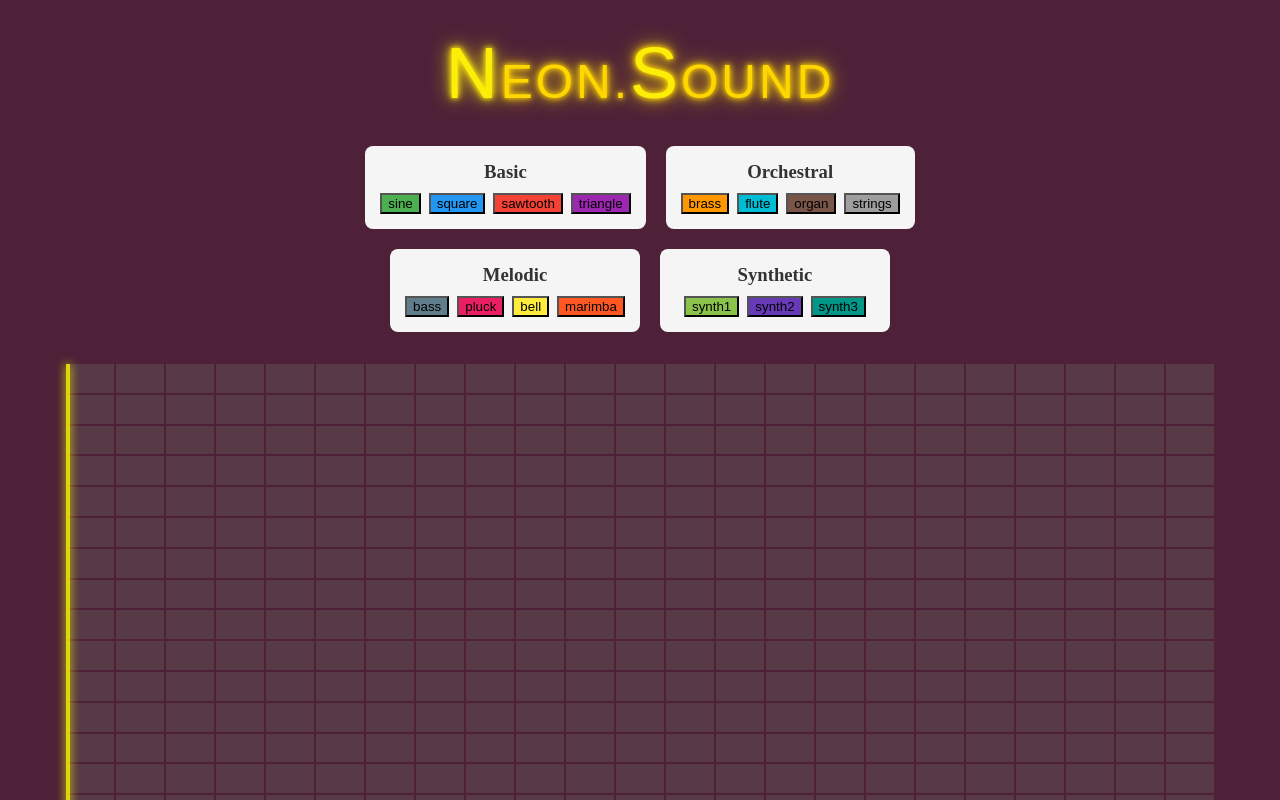
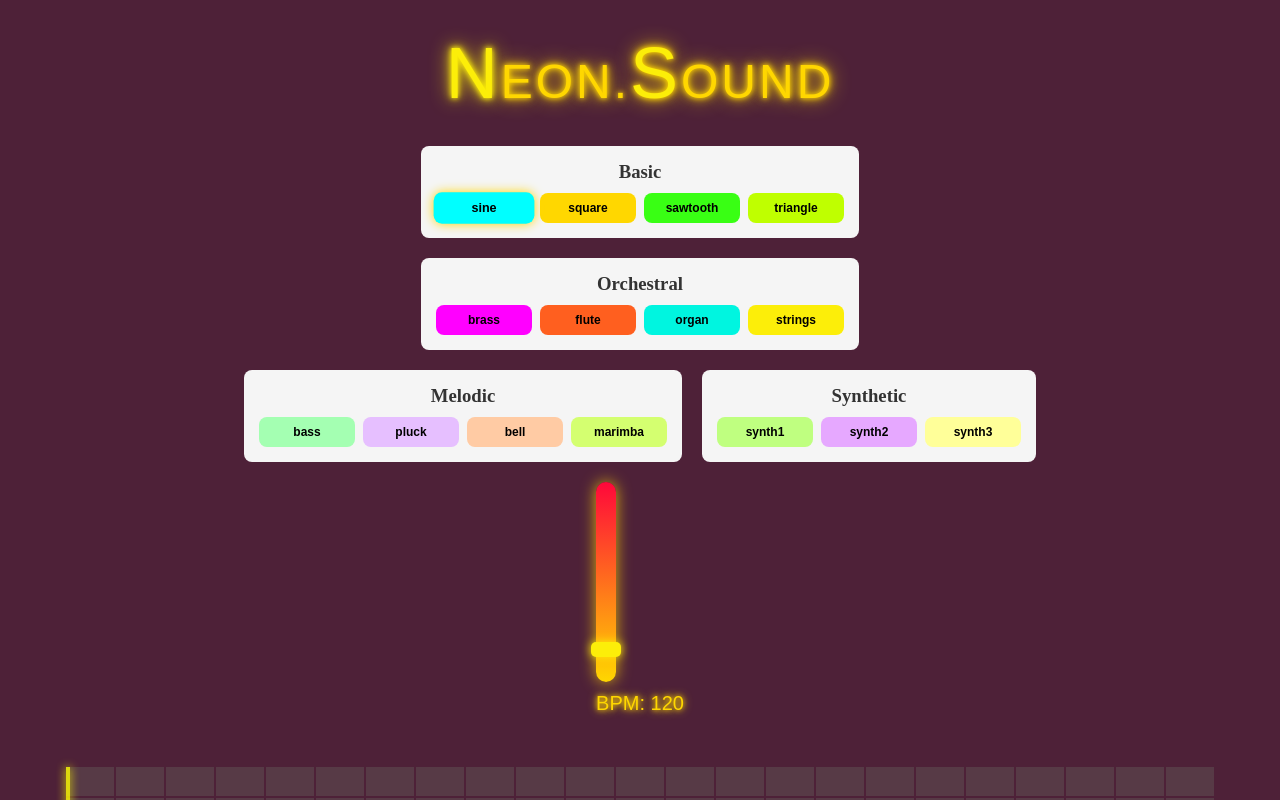
Before and after one commit to officialMattTuson/Sound-Map, an Angular app: page / in a window 1280 px wide. Shown: the top 800 px of the page. Built offline with nearby package versions, Linux system fonts and the light colour scheme.

Commit message:
add tempo component to control speed of playback

```diff
--- a/src/components/sound-grid/sound-grid.component.html
+++ b/src/components/sound-grid/sound-grid.component.html
@@ -10,6 +10,7 @@
           <div class="instrument-buttons">
             @for (instrument of category.instruments; track instrument) {
               <button
+                class="btn"
                 [class.active]="currentInstrument === instrument"
                 [style.backgroundColor]="instrumentColors[instrument]"
                 (click)="selectInstrument(instrument)">
@@ -20,7 +21,7 @@
         </div>
       }
     </div>
-
+    <app-tempo-lever (tempoChange)="setTempo($event)"></app-tempo-lever>
   </div>
   <div class="grid">
     <div class="playback-line" [style.left]="getPlaybackLinePosition()"></div>
--- a/src/components/sound-grid/sound-grid.component.scss
+++ b/src/components/sound-grid/sound-grid.component.scss
@@ -88,11 +88,12 @@
   position: absolute;
   top: 0;
   bottom: 0;
-  width: 4px; /* Thickness of the line */
-  background-color: rgba(255, 255, 0, 0.8); /* Neon Yellow */
+  width: 4px;
+  background-color: rgba(255, 255, 0, 0.8);
   box-shadow: 0 0 10px rgba(255, 255, 0, 1);
-  transition: left 0.25s linear; /* Moves smoothly with playback */
+  transition: left var(--step-interval, 250ms) linear;
 }
+
 
 .row {
   display: flex;
@@ -103,17 +104,12 @@
   width: 3rem;
   height: 1.8rem;
   background-color: #573a46;
-  // border: 1px solid #7985a7;
   cursor: pointer;
   transition: all 0.2s ease;
 }
 
 .cell:hover {
   background: #e29fd4;
-}
-
-.cell.active {
-  background: #4caf50;
 }
 
 .btn {
@@ -125,6 +121,11 @@
   transition: all 0.2s ease;
   font-weight: 600;
   font-size: 0.75rem;
+
+  &.active {
+    box-shadow: 0 0 10px #ffd700;
+    transform: scale(1.05);
+  }
 }
 
 .button-group {
--- a/src/components/sound-grid/sound-grid.component.ts
+++ b/src/components/sound-grid/sound-grid.component.ts
@@ -1,5 +1,7 @@
-import { ChangeDetectorRef, Component, OnInit } from '@angular/core';
+import { Component, OnInit } from '@angular/core';
 import { AudioService, InstrumentType } from '../../services/audio.service';
+import { instrumentColors } from '../../core/instrument-colors';
+import { TempoLeverComponent } from '../tempo-lever/tempo-lever.component';
 
 interface Cell {
   active: boolean;
@@ -8,7 +10,7 @@ interface Cell {
 
 @Component({
   selector: 'app-sound-grid',
-  imports: [],
+  imports: [TempoLeverComponent],
   templateUrl: './sound-grid.component.html',
   styleUrl: './sound-grid.component.scss',
 })
@@ -18,6 +20,7 @@ export class SoundGridComponent implements OnInit {
   baseFrequencies: number[] = [
     261.63, 293.66, 329.63, 392.0, 440.0, 523.25, 587.33, 659.25,
   ];
+  beatsPerMinute: number = 240;
   instrumentCategories = [
     {
       name: 'Basic',
@@ -47,32 +50,9 @@ export class SoundGridComponent implements OnInit {
   currentColumn: number = 0;
   playbackInterval: any;
 
-  instrumentColors: Record<InstrumentType, string> = {
-    // Basic waveforms
-    sine: '#4CAF50', // Green
-    square: '#2196F3', // Blue
-    sawtooth: '#F44336', // Red
-    triangle: '#9C27B0', // Purple
+  instrumentColors = instrumentColors;
 
-    // Orchestral
-    brass: '#FF9800', // Orange
-    flute: '#00BCD4', // Cyan
-    organ: '#795548', // Brown
-    strings: '#9E9E9E', // Gray
-
-    // Melodic
-    bass: '#607D8B', // Blue Gray
-    pluck: '#E91E63', // Pink
-    bell: '#FFEB3B', // Yellow
-    marimba: '#FF5722', // Deep Orange
-
-    // Synthetic
-    synth1: '#8BC34A', // Light Green
-    synth2: '#673AB7', // Deep Purple
-    synth3: '#009688', // Teal
-  };
-
-  constructor(private readonly audioService: AudioService, private readonly cdr: ChangeDetectorRef) {}
+  constructor(private readonly audioService: AudioService) {}
 
   ngOnInit(): void {
     this.initializeGrid();
@@ -124,21 +104,31 @@ export class SoundGridComponent implements OnInit {
 
   getPlaybackLinePosition(): string {
     if (!this.isPlaying || !this.grid[0]) return '0px';
-    const gridWidth = document.querySelector('.grid')?.clientWidth || window.innerWidth;
+    const gridWidth =
+      document.querySelector('.grid')?.clientWidth || window.innerWidth;
     const numCols = this.grid[0].length;
-    const cellWidth = gridWidth / numCols; // Dynamically adjust for grid size
+    const cellWidth = gridWidth / numCols;
 
     return `${this.currentColumn * cellWidth}px`;
   }
-
 
   resetGrid(): void {
     this.grid.forEach((row) => row.forEach((cell) => (cell.active = false)));
   }
 
   startPlayback(): void {
+    const stepInterval = 60_000 / this.beatsPerMinute;
+
+    if (this.isPlaying) return;
+
     this.isPlaying = true;
     this.currentColumn = 0;
+
+    document.documentElement.style.setProperty(
+      '--step-interval',
+      `${stepInterval}ms`
+    );
+
     this.playbackInterval = setInterval(() => {
       for (let row = 0; row < this.grid.length; row++) {
         const cell = this.grid[row][this.currentColumn];
@@ -148,11 +138,17 @@ export class SoundGridComponent implements OnInit {
       }
 
       this.currentColumn = (this.currentColumn + 1) % this.grid[0].length;
-    }, 250); // Adjust speed if needed
+    }, stepInterval);
   }
-
   stopPlayback(): void {
     clearInterval(this.playbackInterval);
     this.currentColumn = 0;
+    this.isPlaying = false;
+  }
+
+  setTempo(newBPM: number) {
+    this.beatsPerMinute = newBPM;
+    this.stopPlayback();
+    this.startPlayback();
   }
 }
--- /dev/null
+++ b/src/components/tempo-lever/tempo-lever.component.html
@@ -0,0 +1,17 @@
+<div
+  class="tempo-slider"
+  (mousedown)="startDragging($event)"
+  (mousemove)="updateLever($event)"
+  (mouseup)="stopDragging()"
+  (mouseleave)="stopDragging()"
+  (touchstart)="startDragging($event)"
+  (touchmove)="updateLever($event)"
+  (touchend)="stopDragging()"
+>
+  <div
+    #lever
+    class="lever"
+    [style.top]="(1 - (bpm - minBPM) / (maxBPM - minBPM)) * 100 + '%'"
+  ></div>
+</div>
+<p class="bpm-display">BPM: {{ bpm }}</p>
--- /dev/null
+++ b/src/components/tempo-lever/tempo-lever.component.scss
@@ -0,0 +1,33 @@
+.tempo-slider {
+  position: relative;
+  width: 20px;
+  height: 200px;
+  background: linear-gradient(
+    to bottom,
+    #ff073a,
+    #ffd700
+  ); // Red to gold gradient
+  border-radius: 10px;
+  box-shadow: 0 0 15px rgba(255, 215, 0, 0.8);
+  cursor: pointer;
+}
+
+.lever {
+  position: absolute;
+  width: 30px;
+  height: 15px;
+  background: #fcee09; // Neon Yellow Lever
+  border-radius: 5px;
+  left: -5px;
+  box-shadow: 0 0 10px rgba(252, 238, 9, 1);
+  transition: top 0.1s linear;
+}
+
+.bpm-display {
+  font-family: "Orbitron", sans-serif;
+  font-size: 20px;
+  color: #ffd700;
+  text-shadow: 0 0 5px #ffd700, 0 0 10px #ffd700;
+  text-align: center;
+  margin-top: 10px;
+}
--- /dev/null
+++ b/src/components/tempo-lever/tempo-lever.component.ts
@@ -0,0 +1,39 @@
+import { Component, ElementRef, ViewChild, EventEmitter, Output } from '@angular/core';
+
+@Component({
+  selector: 'app-tempo-lever',
+  templateUrl: './tempo-lever.component.html',
+  styleUrl: './tempo-lever.component.scss',
+})
+export class TempoLeverComponent {
+  @ViewChild('lever', { static: true }) lever!: ElementRef;
+  @Output() tempoChange = new EventEmitter<number>();
+
+  minBPM = 60;
+  maxBPM = 360;
+  bpm = 120;
+  isDragging = false;
+
+  startDragging(event: MouseEvent | TouchEvent) {
+    this.isDragging = true;
+    this.updateLever(event);
+  }
+
+  stopDragging() {
+    this.isDragging = false;
+  }
+
+  updateLever(event: MouseEvent | TouchEvent) {
+    if (!this.isDragging) return;
+
+    const slider = this.lever.nativeElement.parentElement!;
+    const rect = slider.getBoundingClientRect();
+    let pos = event instanceof MouseEvent ? event.clientY : event.touches[0].clientY;
+
+    let percent = (pos - rect.top) / rect.height;
+    percent = Math.max(0, Math.min(1, percent)); // Clamp between 0 and 1
+    this.bpm = Math.round(this.minBPM + (1 - percent) * (this.maxBPM - this.minBPM));
+
+    this.tempoChange.emit(this.bpm);
+  }
+}
--- /dev/null
+++ b/src/core/instrument-colors.ts
@@ -0,0 +1,44 @@
+import { InstrumentType } from '../services/audio.service';
+
+export enum InstrumentColor {
+  NeonMagenta = '#FF00FF',
+  NeonOrange = '#FF5F1F',
+  NeonYellow = '#FCEE09',
+  NeonGreen = '#39FF14',
+  NeonLime = '#BFFF00',
+  NeonGold = '#FFD700',
+  NeonTeal = '#00F5E0',
+  NeonAqua = '#00FFFF',
+  NeonMint = '#A4FFB2',
+  NeonPastelGreen = '#BFFF80',
+  NeonLimeGlow = '#D4FF70',
+  NeonPaleYellow = '#FFFF99',
+  NeonPeach = '#FFCBA4',
+  NeonLavender = '#E6BFFF',
+  NeonLilac = '#E6A8FF',
+}
+
+export const instrumentColors: Record<InstrumentType, string> = {
+  // Basic waveforms
+  sine: InstrumentColor.NeonAqua,
+  square: InstrumentColor.NeonGold,
+  sawtooth: InstrumentColor.NeonGreen,
+  triangle: InstrumentColor.NeonLime,
+
+  // Orchestral
+  brass: InstrumentColor.NeonMagenta,
+  flute: InstrumentColor.NeonOrange,
+  organ: InstrumentColor.NeonTeal,
+  strings: InstrumentColor.NeonYellow,
+
+  // Melodic
+  bass: InstrumentColor.NeonMint,
+  pluck: InstrumentColor.NeonLavender,
+  bell: InstrumentColor.NeonPeach,
+  marimba: InstrumentColor.NeonLimeGlow,
+
+  // Synthetic
+  synth1: InstrumentColor.NeonPastelGreen,
+  synth2: InstrumentColor.NeonLilac,
+  synth3: InstrumentColor.NeonPaleYellow,
+};
```
Also changed, not shown: 1 other file (tests, documents, lock files or other folders).
